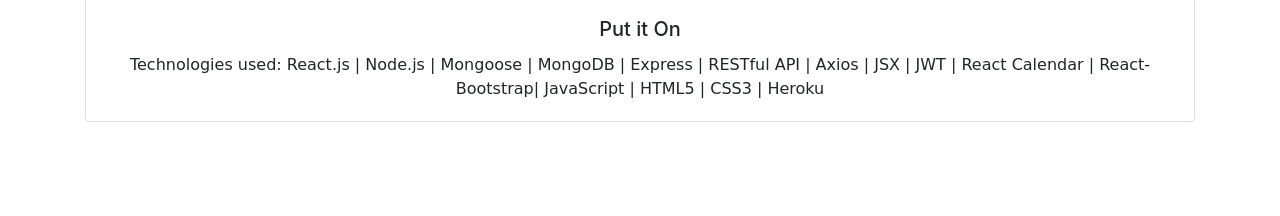
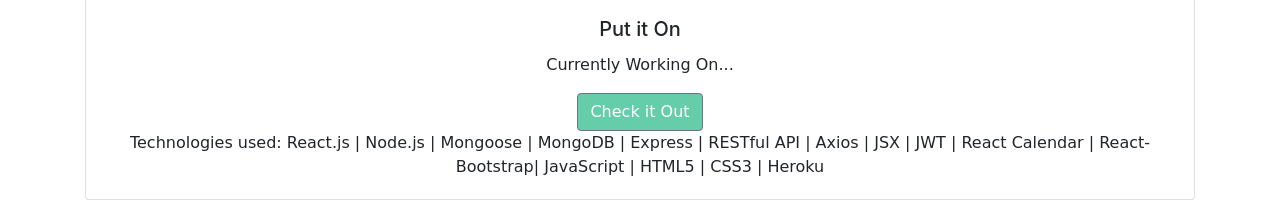
Before and after one commit to Tiffeney/Meet-Tiffeney-Rambo, a plain HTML site: page index.html in a window 1280 px wide. Shown: the part 1207-1423 px from the top of the page. Before the commit the page ends 1345 px from the top, so only its background shows below. Drawn offline with nearby package versions, Linux system fonts and the light colour scheme; a web font is replaced by a local one.

Commit message:
finished styling

```diff
--- a/index.html
+++ b/index.html
@@ -72,6 +72,8 @@
             <a href="https://imgur.com/K8zqTHt"><img src="https://i.imgur.com/K8zqTHtm.png" title="source: imgur.com" /></a>
             <div class="card-body">
               <h5 class="card-title">Put it On</h5>
+              <p>Currently Working On...</p>
+              <a href="https://calm-eyrie-90076.herokuapp.com/login"><button class="btn btn-secondary">Check it Out</button></a>
               <p class="card-text">Technologies used: React.js | Node.js | Mongoose | MongoDB | Express | RESTful API | Axios | JSX | JWT  | React Calendar | React-Bootstrap| JavaScript | HTML5 | CSS3 | Heroku</p>
 
             </div>
```
